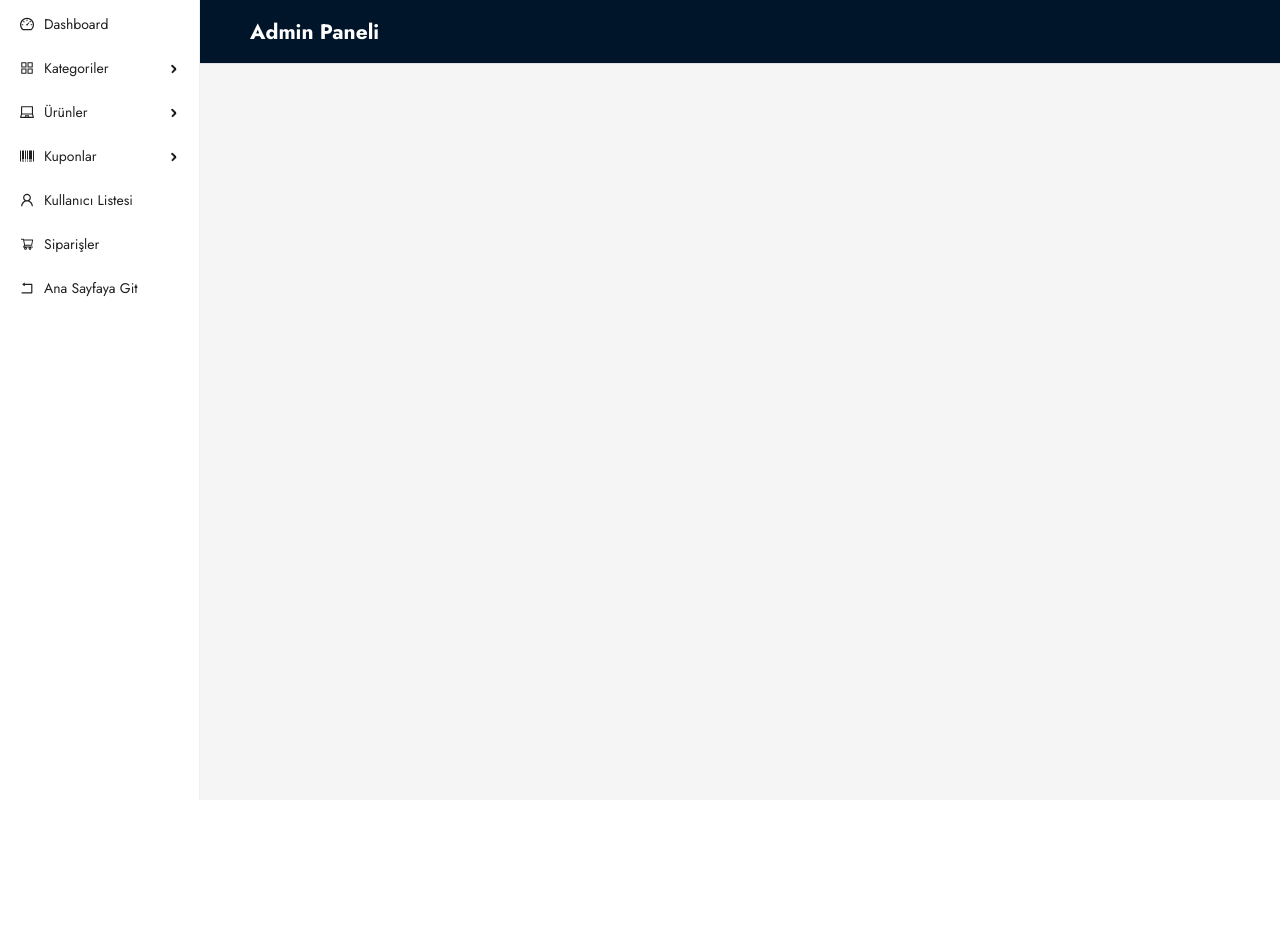
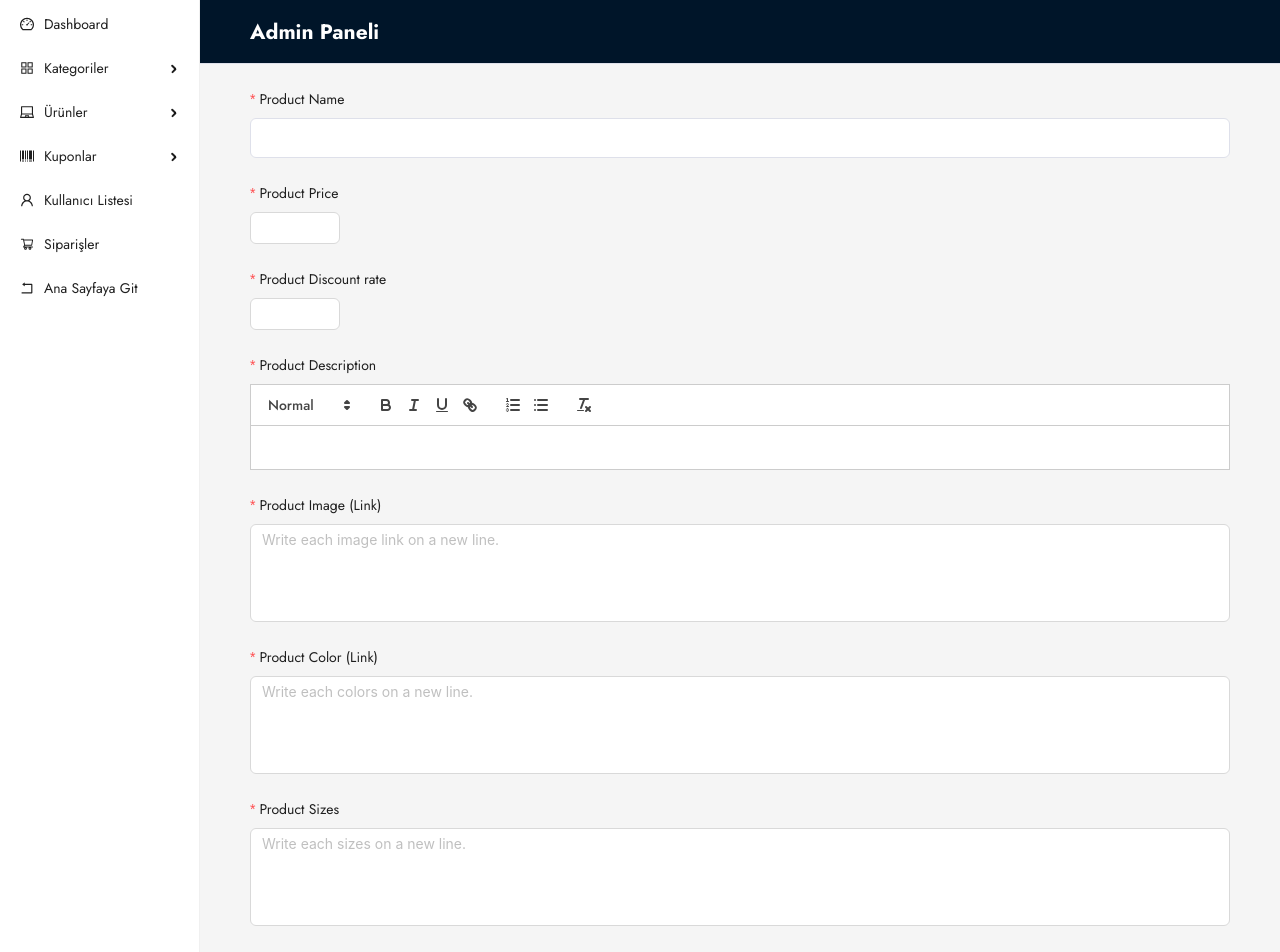
Before and after one commit to FidanHaliti/e-commerce-panel, a React (Vite) app in the folder frontend/: page /admin/products/create in a window 1280 px wide. Shown: the top 952 px of the page. Before the commit the page ends 800 px from the top, so only its background shows below. Built offline with nearby package versions, Linux system fonts and the light colour scheme; sample sign-in values are in the browser's storage.

Commit message:
83 Video

```diff
--- a/frontend/package.json
+++ b/frontend/package.json
@@ -13,6 +13,7 @@
     "antd": "^5.13.0",
     "react": "^18.2.0",
     "react-dom": "^18.2.0",
+    "react-quill": "^2.0.0",
     "react-router-dom": "^6.21.1",
     "react-slick": "^0.29.0",
     "slick-carousel": "^1.8.1"
--- a/frontend/src/App.jsx
+++ b/frontend/src/App.jsx
@@ -1,19 +1,20 @@
-
 import "./App.css";
 import UserPage from "./pages/Admin/UserPage";
 import HomePage from "./pages/HomePage";
- import CartPage from './pages/CartPage'
+import CartPage from "./pages/CartPage";
 import { Route, Routes } from "react-router-dom";
 
-import ProductDetailsPage from './pages/ProductDetailsPage'
- import BlogPage from './pages/BlogPage'
- import ShopPage from './pages/ShopPage'
+import ProductDetailsPage from "./pages/ProductDetailsPage";
+import BlogPage from "./pages/BlogPage";
+import ShopPage from "./pages/ShopPage";
 import ContactPage from "./pages/ContactPage";
 import AccountPage from "./pages/AccountPage";
 // import BlogDetails from "./components/BlogDetails/BlogDetails";
 import BlogDetailsPage from "./pages/BlogDetailsPage";
-import CategoryPage from "./pages/Admin/CategoryPage";
-import CategoryUpdatePage from "./pages/Admin/CategoryUpdatePage";
+import CategoryPage from "./pages/Admin/Category/CategoryPage";
+import CreateCategoryPage from "./pages/Admin/Category/CreateCategoryPage";
+import CategoryUpdatePage from "./pages/Admin/Category/CategoryUpdatePage";
+import CreateProductPage from "./pages/Admin/Products/CreateProductPage";
 
 function App() {
   return (
@@ -26,13 +27,13 @@ function App() {
       <Route path="/auth" element={<AccountPage />} />
       <Route path="/product/:id" element={<ProductDetailsPage />} />
       <Route path="/blog/:id" element={<BlogDetailsPage />} />
-      <Route path="/admin/*" >
+      <Route path="/admin/*">
         <Route path="users" element={<UserPage />} />
         <Route path="categories" element={<CategoryPage />} />
+        <Route path="categories/create" element={<CreateCategoryPage />} />
         <Route path="categories/update/:id" element={<CategoryUpdatePage />} />
+        <Route path="products/create" element={<CreateProductPage />} />
       </Route>
-
-
     </Routes>
   );
 }
--- /dev/null
+++ b/frontend/src/pages/Admin/Category/CreateCategoryPage.jsx
@@ -0,0 +1,85 @@
+import { Button, Form, Input, Spin, message } from "antd";
+
+import { useState } from "react";
+
+
+
+const CreateCategoryPage = () => {
+
+    const [loading, setLoading] = useState(false);
+    const [form] = Form.useForm();
+    const apiUrl = import.meta.env.VITE_API_BASE_URL;
+
+
+
+      const onFinish = async values => {
+        setLoading(true)
+        try {
+            const response = await fetch(`${apiUrl}/api/categories`,{
+                method: "POST",
+                headers: {
+                  "Content-Type": "application/json",
+                },
+                body: JSON.stringify(values),
+              });
+
+            if (response.ok){
+                message.success("Category edit success")
+                form.resetFields();
+            } else {
+
+                message.error("Category edit error")
+            }
+
+        } catch (error) {
+            console.log("Category edit error:", error)
+        }finally{
+            setLoading(false)
+        }
+      };
+
+
+      return (
+        <Spin spinning={loading}>
+          <Form
+          form={form}
+            name="basic"
+            layout="vertical"
+            onFinish={onFinish}
+          >
+            <Form.Item
+              label="Category Name"
+              name="name"
+              rules={[
+                {
+                  required: true,
+                  message: "Please edit your category!",
+                },
+              ]}
+            >
+              <Input />
+            </Form.Item>
+
+            <Form.Item
+              label="Category Image (Link)"
+              name="img"
+              rules={[
+                {
+                  required: true,
+                  message: "Please edit your image!",
+                },
+              ]}
+            >
+              <Input />
+            </Form.Item>
+
+            <Button type="primary" htmlType="submit">
+              Edit
+            </Button>
+          </Form>
+        </Spin>
+      );
+
+}
+
+export default CreateCategoryPage
--- /dev/null
+++ b/frontend/src/pages/Admin/Products/CreateProductPage.jsx
@@ -0,0 +1,179 @@
+import { Form, Input, InputNumber, Select, Spin, message } from "antd";
+import ReactQuill from 'react-quill';
+import 'react-quill/dist/quill.snow.css';
+import { useState } from "react";
+
+
+
+const CreateProductPage = () => {
+
+    const [loading, setLoading] = useState(false);
+    const [form] = Form.useForm();
+    const apiUrl = import.meta.env.VITE_API_BASE_URL;
+
+
+
+      const onFinish = async values => {
+        setLoading(true)
+        try {
+            const response = await fetch(`${apiUrl}/api/products`,{
+                method: "POST",
+                headers: {
+                  "Content-Type": "application/json",
+                },
+                body: JSON.stringify(values),
+              });
+
+            if (response.ok){
+                message.success("Product edit success")
+                form.resetFields();
+            } else {
+
+                message.error("Product edit error")
+            }
+
+        } catch (error) {
+            console.log("Product edit error:", error)
+        }finally{
+            setLoading(false)
+        }
+      };
+
+
+      return (
+        <Spin spinning={loading}>
+          <Form
+          form={form}
+            name="basic"
+            layout="vertical"
+            onFinish={onFinish}
+          >
+            <Form.Item
+              label="Product Name"
+              name="name"
+              rules={[
+                {
+                  required: true,
+                  message: "Please enter product name!",
+                },
+              ]}
+            >
+              <Input />
+            </Form.Item>
+
+            <Form.Item
+              label="Product Price"
+              name="current"
+              rules={[
+                {
+                  required: true,
+                  message: "Please enter your price!",
+                },
+              ]}
+            >
+              <InputNumber />
+            </Form.Item>
+            <Form.Item
+              label="Product Discount rate"
+              name="discount"
+
+              rules={[
+                {
+                  required: true,
+                  message: "Please enter your discount!",
+                },
+              ]}
+            >
+              <InputNumber />
+            </Form.Item>
+            <Form.Item
+              label="Product Description"
+              name="description"
+
+              rules={[
+                {
+                  required: true,
+                  message: "Please enter your description!",
+                },
+              ]}
+            >
+               <ReactQuill theme="snow" style={{
+                backgroundColor:"white"
+               }} />
+            </Form.Item>
+
+
+            <Form.Item
+              label="Product Image (Link)"
+              name="img"
+              rules={[
+                {
+                  required: true,
+                  message: "Please enter your 4 image!",
+                },
+              ]}
+            >
+              <Input.TextArea
+              placeholder="Write each image link on a new line."
+              autoSize={{minRows:4}}/>
+
+            </Form.Item>
+            <Form.Item
+              label="Product Color (Link)"
+              name="colors"
+              rules={[
+                {
+                  required: true,
+                  message: "Please enter your colors!",
+                },
+              ]}
+            >
+              <Input.TextArea
+              placeholder="Write each colors on a new line."
+              autoSize={{minRows:4}}/>
+
+            </Form.Item>
+            <Form.Item
+              label="Product Sizes"
+              name="sizes"
+              rules={[
+                {
+                  required: true,
+                  message: "Please enter your sizes!",
+                },
+              ]}
+            >
+              <Input.TextArea
+              placeholder="Write each sizes on a new line."
+              autoSize={{minRows:4}}/>
+
+            </Form.Item>
+            <Form.Item
+              label="Product Categories"
+              name="category"
+              rules={[
+                {
+                  required: true,
+                  message: "Please enter your Categories!",
+                },
+              ]}
+            >
+              <Select>
+                <Select.Option value="SmatPhone" key={"Smartphone"}>
+                    Smart Phone
+                </Select.Option>
+              </Select>
+
+            </Form.Item>
+
+
+            {/* <Button type="primary" htmlType="submit">
+              Edit
+            </Button> */}
+          </Form>
+        </Spin>
+      );
+
+}
+
+export default CreateProductPage
```
Also changed, not shown: frontend/src/pages/Admin/Category/CategoryPage.jsx (renamed from frontend/src/pages/Admin/CategoryPage.jsx), frontend/src/pages/Admin/Category/CategoryUpdatePage.jsx (renamed from frontend/src/pages/Admin/CategoryUpdatePage.jsx), 1 other file (tests, documents, lock files or other folders).
